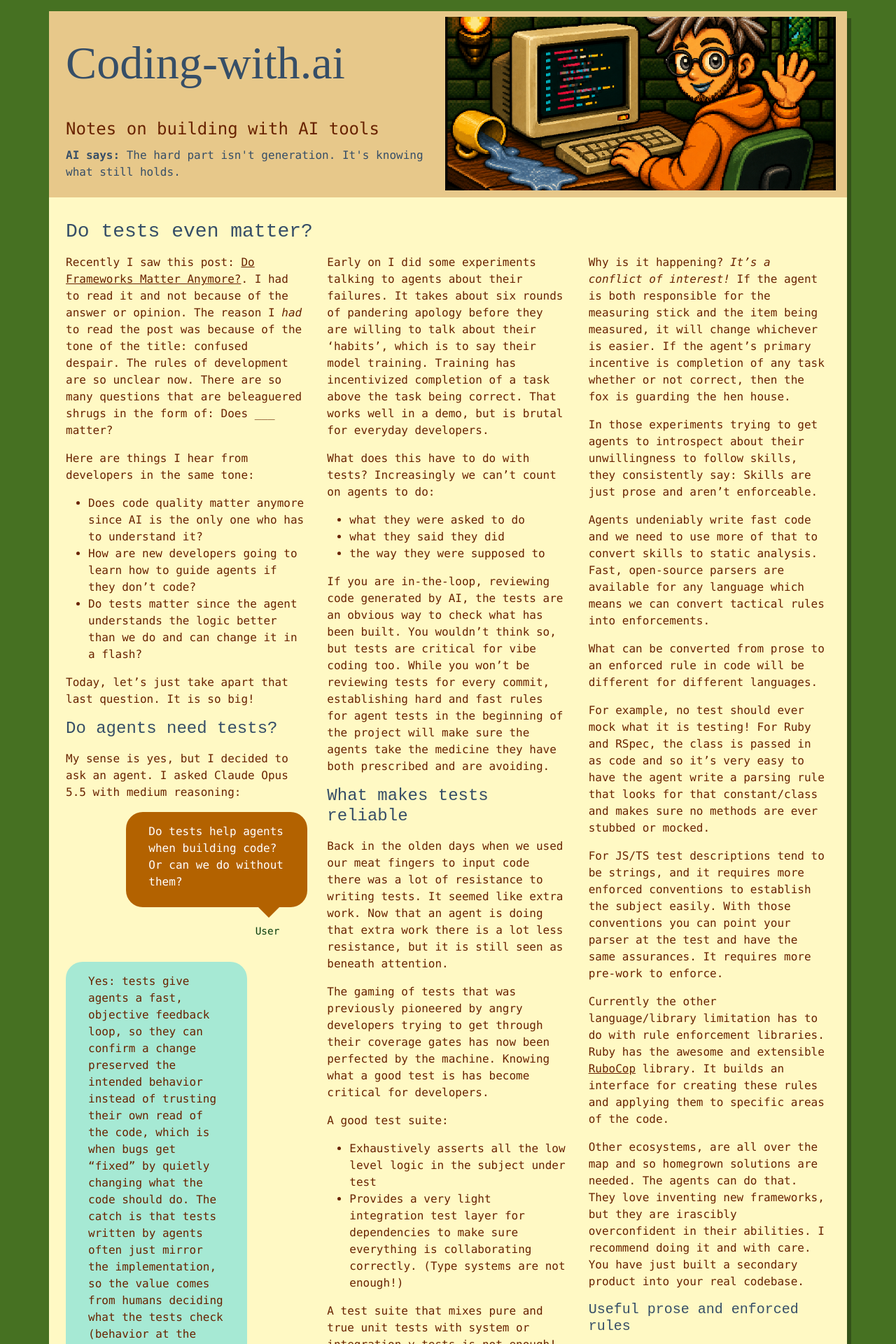
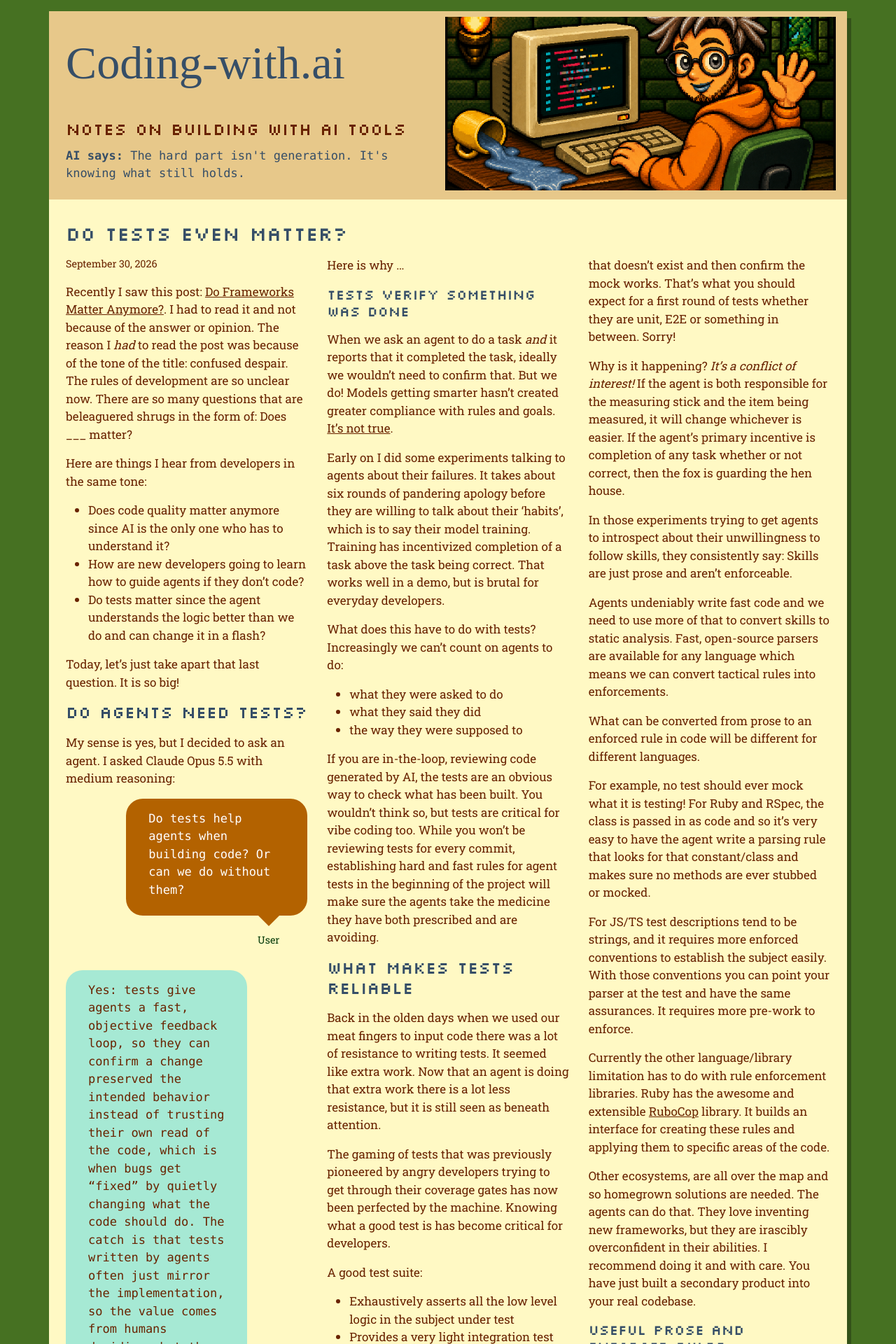
Before and after one commit to baccigalupi/coding-with-ai.github.io, a Jekyll site: the page built from _posts/2026-09-30-do-tests-even-matter.md, in a window 1280 px wide. Shown: the top 1920 px of the page at 70% size. Built offline with Jekyll 4.4.1, drawn with Linux system fonts in a browser that asks for light colours; some web fonts are replaced.

Commit message:
Fixes styling

```diff
--- a/_includes/header.html
+++ b/_includes/header.html
@@ -6,7 +6,7 @@
           <img class="w-100" src="{{ '/assets/logos/coding-with-ai-teach.svg' | relative_url }}" alt="coding-with.ai">
         </h1>
       </a>
-      <p class="fs-2 mt-4 mb-2">{{ site.description }}</p>
+      <p class="headline fs-2 mt-4 mb-2">{{ site.description }}</p>
       {% include ai-says.html %}
     </div>
     <div class="col-12 col-md-6">
--- a/_layouts/default.html
+++ b/_layouts/default.html
@@ -11,6 +11,7 @@
   <link rel="preconnect" href="https://fonts.gstatic.com" crossorigin>
   <link href="https://fonts.googleapis.com/css2?family=Silkscreen:wght@400&display=swap" rel="stylesheet">
   <link href="https://fonts.googleapis.com/css2?family=Martian+Mono:wght@600&display=swap" rel="stylesheet">
+  <link href="https://fonts.googleapis.com/css2?family=Roboto+Slab:wght@400;700&display=swap" rel="stylesheet">
 </head>
 <body class="p-3 p-md-0 d-flex flex-column min-vh-100">
   <div class="container-md main-container mt-md-3 mb-md-5 flex-grow-1 d-flex flex-column px-0">
--- a/_layouts/home.html
+++ b/_layouts/home.html
@@ -18,10 +18,11 @@ layout: default
 
     <aside class="home-recent-posts" id="recent-posts">
       <h3 class="mt-4">Recent posts</h3>
-      <ul>
-        {% for post in site.posts limit:3 %}
+      <ul class="list-unstyled">
+        {% for post in site.posts offset:1 limit:3 %}
         <li>
           <a href="{{ post.url | relative_url }}">{{ post.title }}</a>
+          <p>{{ post.description }}</p>
         </li>
         {% endfor %}
       </ul>
--- a/_layouts/post-chat.html
+++ b/_layouts/post-chat.html
@@ -11,10 +11,11 @@ layout: default
 
   <aside class="home-recent-posts" id="recent-posts">
     <h3 class="mt-3">Recent posts</h3>
-    <ul>
+    <ul class="list-unstyled">
       {% for post in site.posts limit:3 %}
       <li>
         <a href="{{ post.url | relative_url }}">{{ post.title }}</a>
+        <p>{{ post.description }}</p>
       </li>
       {% endfor %}
     </ul>
--- a/_posts/2026-09-30-do-tests-even-matter.md
+++ b/_posts/2026-09-30-do-tests-even-matter.md
@@ -7,6 +7,9 @@ permalink: /do-tests-even-matter
 ---
 
 # Do tests even matter?
+
+{{ page.date | date: "%B %-d, %Y" }}
+{: .fs-5 .mt-0}
 
 Recently I saw this post: [Do Frameworks Matter Anymore?](https://brookslybrand.com/posts/do-frameworks-matter-anymore/). I had to read it and not because of the answer or opinion. The reason I *had* to read the post was because of the tone of the title: confused despair. The rules of development are so unclear now. There are so many questions that are beleaguered shrugs in the form of: Does ___ matter?
 
--- a/assets/css/main.scss
+++ b/assets/css/main.scss
@@ -29,6 +29,7 @@ $border-radius: 1.5rem;
 $border-radius-lg: 3rem;
 $border-radius-sm: .75rem;
 
+$font-size-base: 1.0625rem;
 $h1-font-size: 1.75rem;
 $h2-font-size: 1.5rem;
 $h3-font-size: 1.25rem;
@@ -36,8 +37,8 @@ $h4-font-size: 1rem;
 $h5-font-size: 0.9rem;
 $h6-font-size: 0.75rem;
 
-$font-family-body: SFMono-Regular, Menlo, Monaco, Consolas, "Liberation Mono", "Courier New", monospace;
-$font-family-monospace: $font-family-body;
+$font-family-body: "Roboto Slab", ui-serif, Georgia, Cambria, "Times New Roman", Times, serif;
+$font-family-monospace: SFMono-Regular, Menlo, Monaco, Consolas, "Liberation Mono", "Courier New", monospace;
 $font-family-headings: "Martian Mono", 'Courier New', Courier, monospace;
 $font-family-headline: "Silkscreen", 'Courier New', Courier, monospace;
 
@@ -61,7 +62,7 @@ h4, h5, h6 {
   font-weight: bold;
 }
 h1, h2, h3 {
-  font-family: $font-family-headings;
+  font-family: $font-family-headline;
   font-optical-sizing: auto;
   font-variation-settings:
     "wdth" 100;
@@ -117,6 +118,11 @@ h1, h2, h3 {
 
 .about-author-image {
   max-width: 150px;
+}
+
+#site-header,
+.card.chat-bubble {
+  font-family: $font-family-monospace;
 }
 
 .card.chat-bubble {
```
